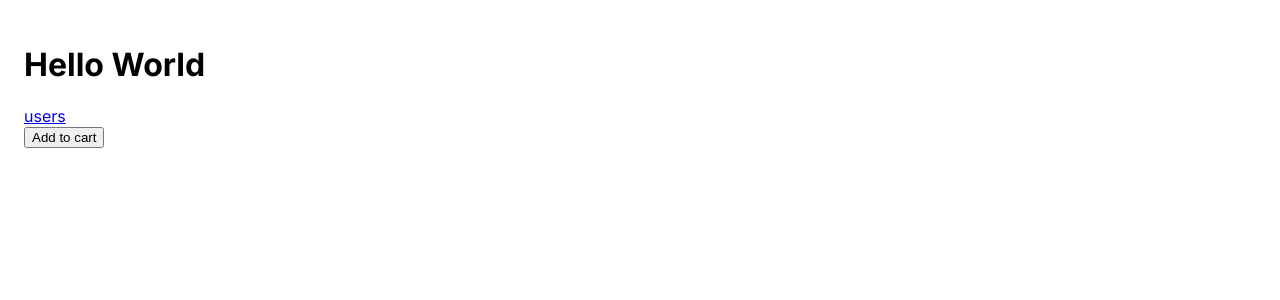
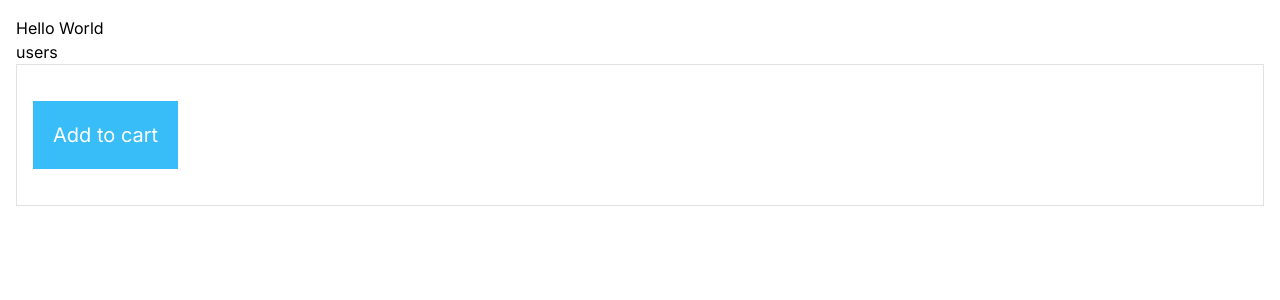
Before and after one commit to RAJI-Zakaria/Mastering_Next.js_13_with_TypeScript, a Next.js app: page / in a window 1280 px wide. Shown: the top 300 px of the page. Built offline with nearby package versions, Linux system fonts and the light colour scheme.

Commit message:
setting up tailwind for style

```diff
--- a/app/components/AddToCart.tsx
+++ b/app/components/AddToCart.tsx
@@ -3,7 +3,7 @@ import React from 'react'
 
 const AddToCart = () => {
   return (
-    <button onClick={() => alert('product added successfully')}>
+    <button className='p-5 my-5 bg-sky-400 text-white text-xl hover:bg-sky-700' onClick={() => alert('product added successfully')}>
       Add to cart
     </button>
   )
--- /dev/null
+++ b/app/components/ProductCard.module.css
@@ -0,0 +1,4 @@
+.cardContainer{
+    padding:1em;
+    border: 1px solid #e1e1e1;
+}
--- a/app/components/ProductCard.tsx
+++ b/app/components/ProductCard.tsx
@@ -1,9 +1,10 @@
 import React from 'react'
 import AddToCart from './AddToCart'
+import styles from './ProductCard.module.css'
 
 const ProductCard = () => {
   return (
-    <div>
+    <div className={styles.cardContainer}>
       <AddToCart></AddToCart>
     </div>
   )
--- a/app/globals.css
+++ b/app/globals.css
@@ -1,3 +1,7 @@
+@tailwind base;
+@tailwind components;
+@tailwind utilities;
+
 body {
   color: rgb(var(--foreground-rgb));
   padding: 1rem;
--- a/package.json
+++ b/package.json
@@ -21,5 +21,8 @@
     "react-dom": "18.2.0",
     "tailwindcss": "3.3.3",
     "typescript": "5.2.2"
+  },
+  "devDependencies": {
+    "daisyui": "^4.7.2"
   }
 }
```
Also changed, not shown: 1 other file (tests, documents, lock files or other folders).
